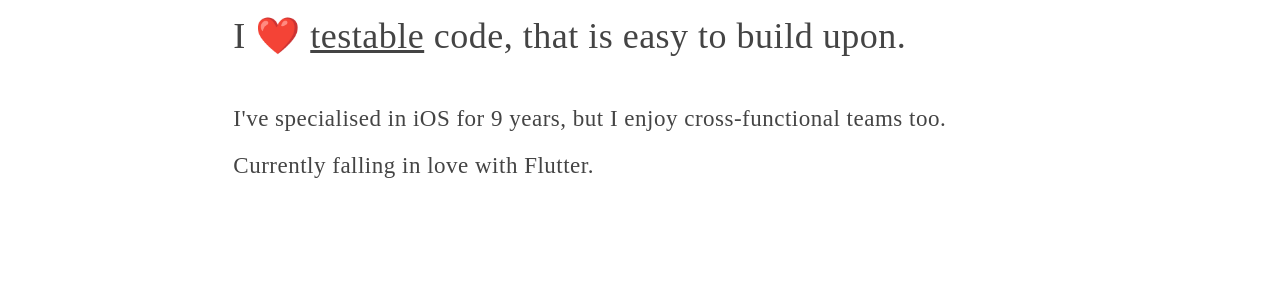
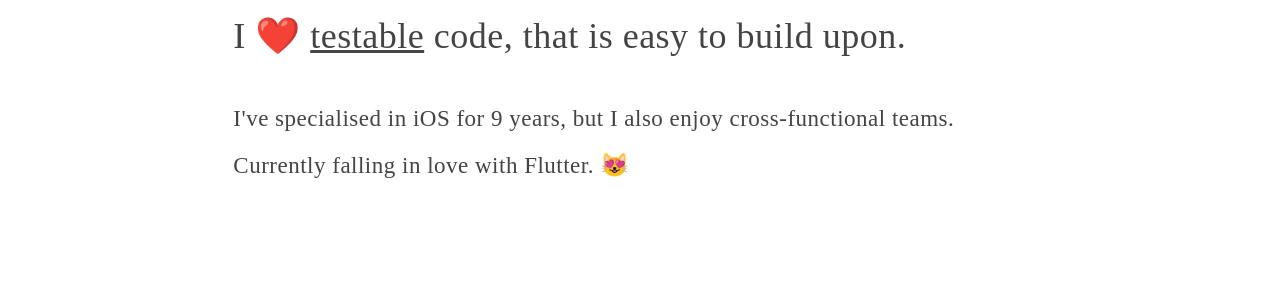
Before and after one commit to p-morris/p-morris.github.io, a Jekyll site: the page built from index.html, in a window 1280 px wide. Shown: the part 367-667 px from the top of the page. Built offline with Jekyll 4.4.1, drawn with Linux system fonts in a browser that asks for light colours; nearby versions of some CDN libraries; some web fonts are replaced; the list of posts is cut into pages by our own code.

Commit message:
modified copy

```diff
--- a/index.html
+++ b/index.html
@@ -26,5 +26,5 @@ layout: page
 <p>I ❤️ apps that <span style="text-decoration: underline;">delight</span> people.</p>
 <p>I ❤️ <span style="text-decoration: underline;">testable</span> code, that is easy to build upon.</p>
 <div class="padd"></div>
-<p class="ps">I've specialised in iOS for 9 years, but I enjoy cross-functional teams too.</p>
-<p class="ps">Currently falling in love with Flutter.</p>
+<p class="ps">I've specialised in iOS for 9 years, but I also enjoy cross-functional teams.</p>
+<p class="ps">Currently falling in love with Flutter. 😻</p>
```
